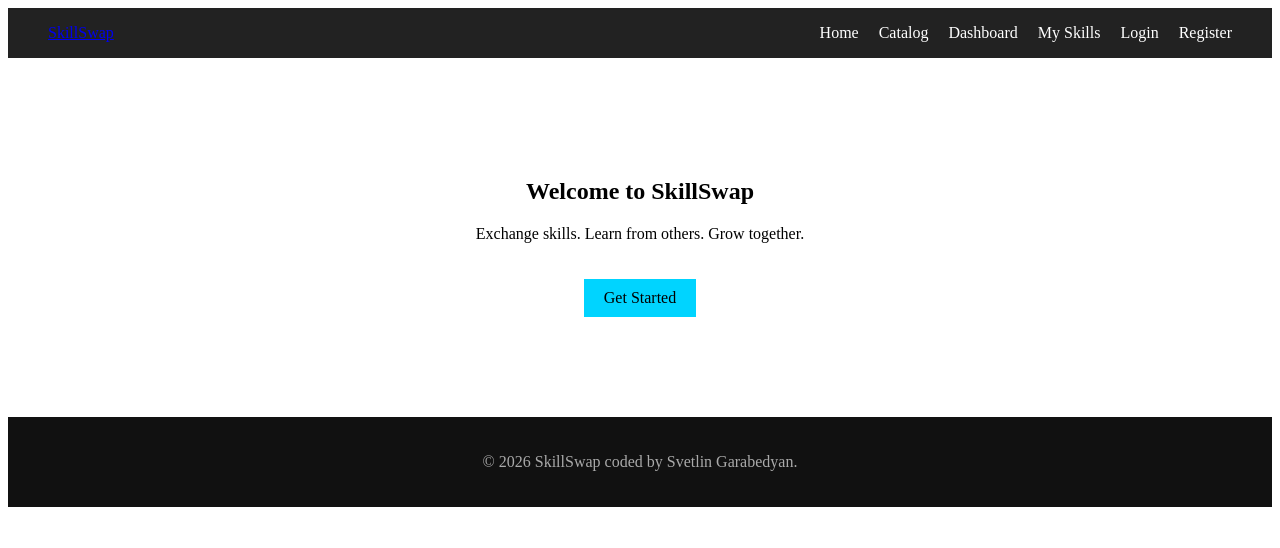
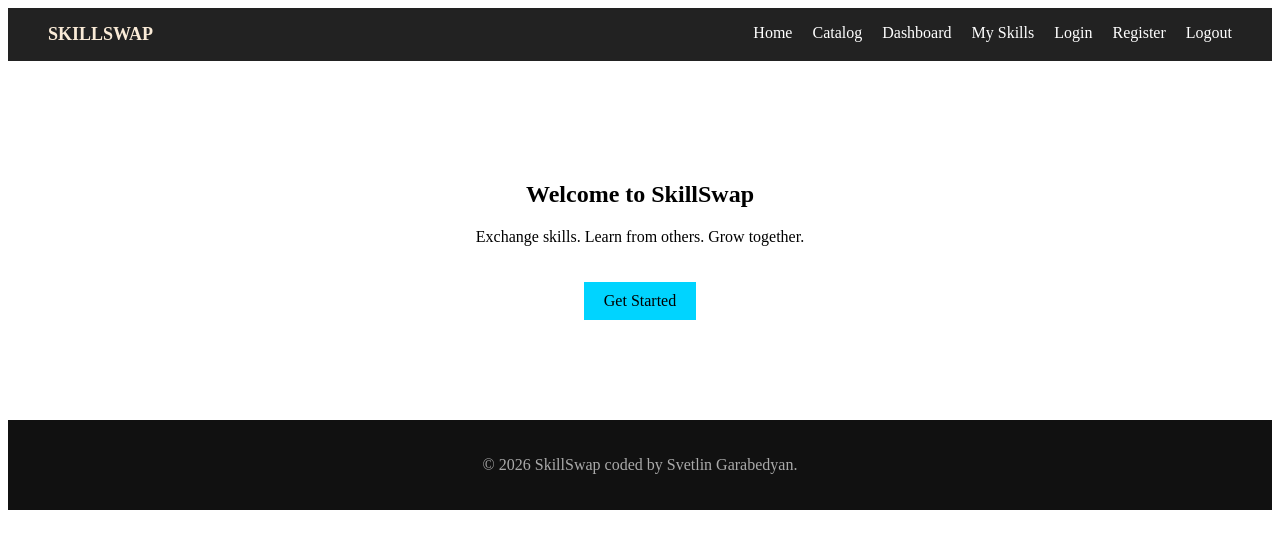
Before and after one commit to SvetlinGG/SkillSwap, an Angular app in the folder client/: page / in a window 1280 px wide. Shown: the top 548 px of the page. Built offline with nearby package versions, Linux system fonts and the light colour scheme.

Commit message:
small styling

```diff
--- a/client/src/app/core/header/header.component.css
+++ b/client/src/app/core/header/header.component.css
@@ -15,3 +15,15 @@
   nav a:hover {
     color: #00d4ff;
   }
+
+  .logo a {
+    font-size: large;
+    color: antiquewhite;
+    font-weight: 900;
+    text-transform: uppercase;
+    text-decoration: none;
+
+  }
+  .logo a:hover{
+    color: #00d4ff;
+  }
--- a/client/src/app/core/header/header.component.html
+++ b/client/src/app/core/header/header.component.html
@@ -10,5 +10,6 @@
       <a routerLink="/my-skills">My Skills</a>
       <a routerLink="/login">Login</a>
       <a routerLink="/register">Register</a>
+      <a routerLink="/register">Logout</a>
     </nav>
   </header>
```
